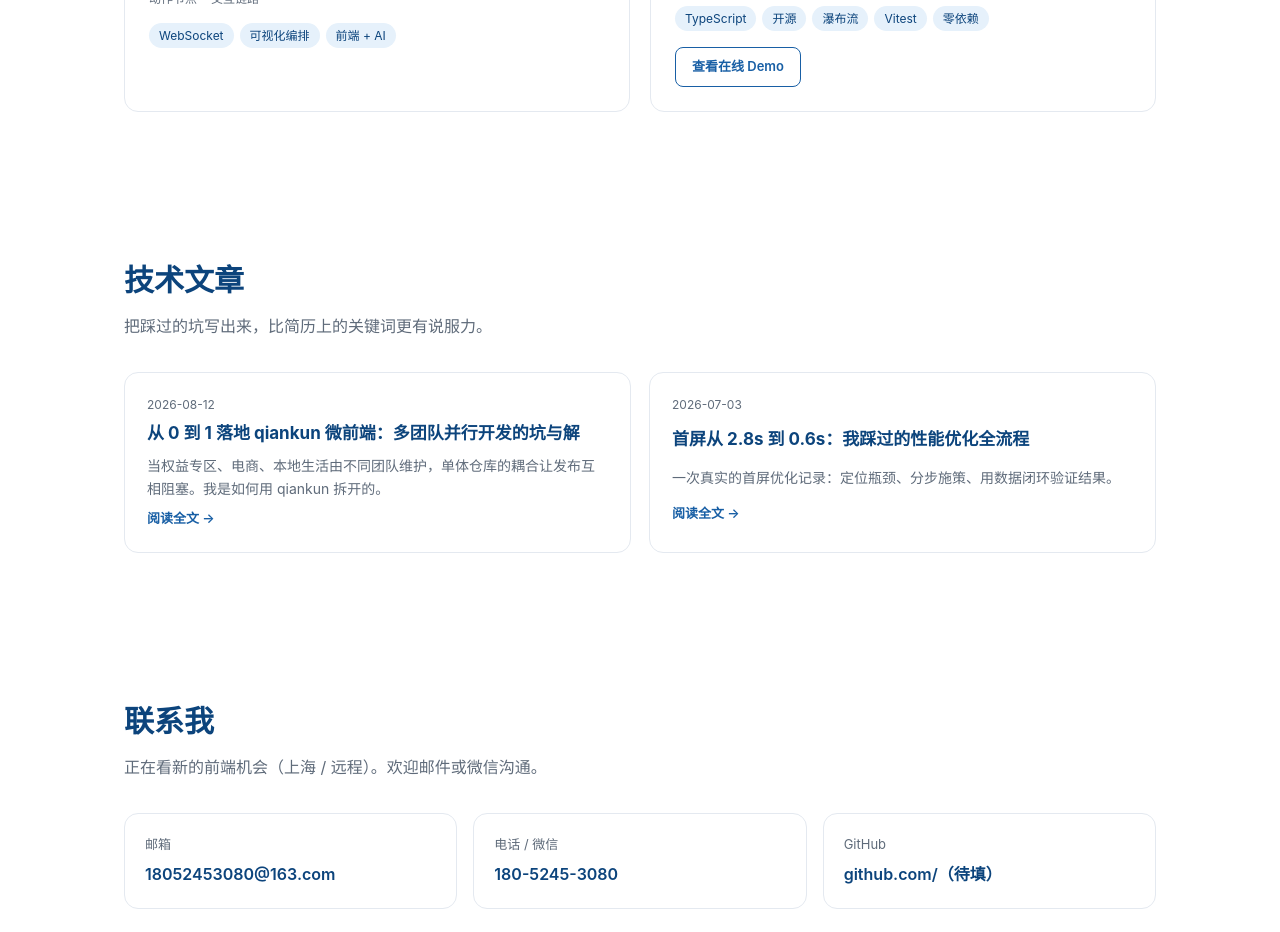
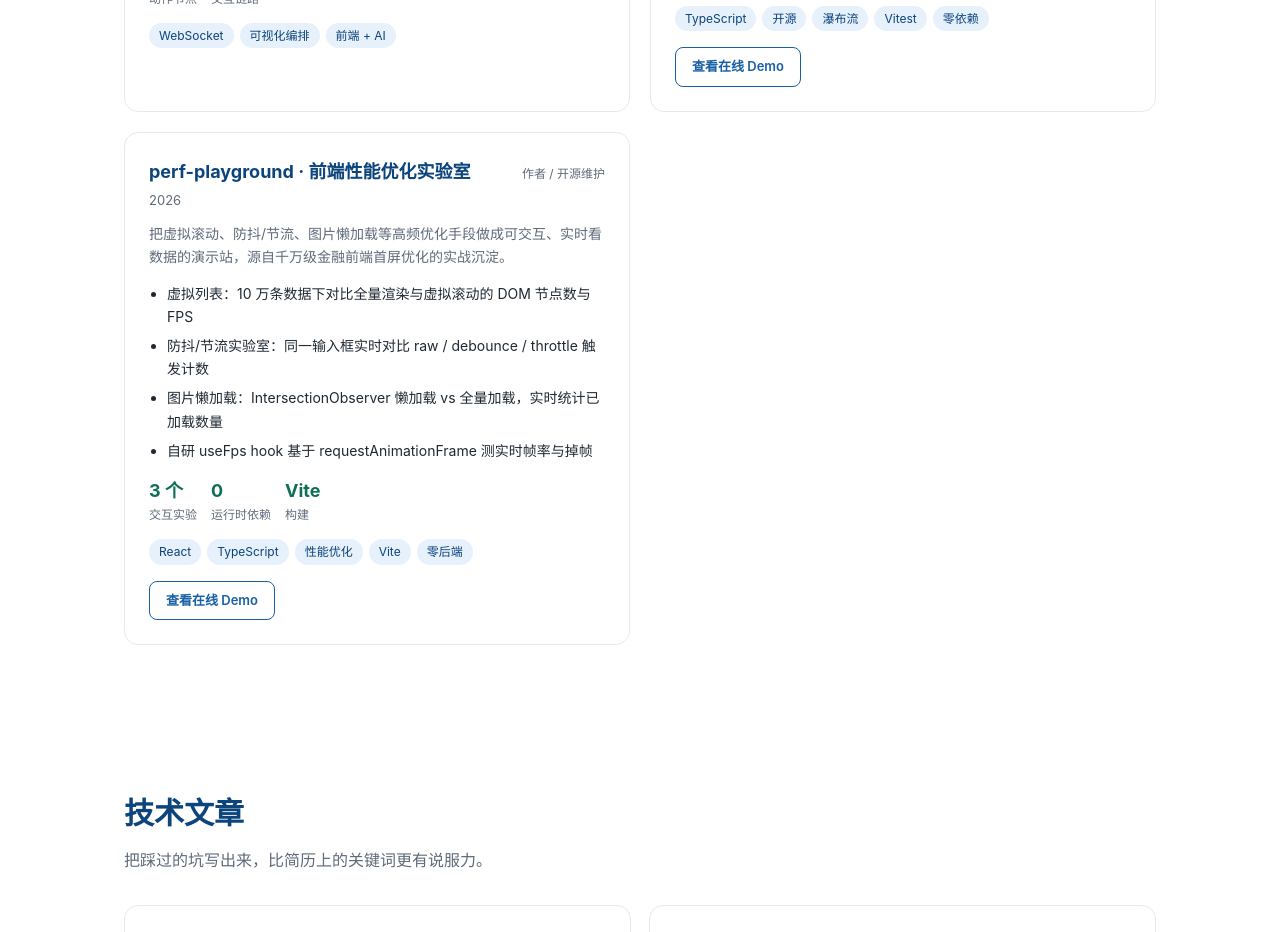
Before and after one commit to emma0506-web/portfolio, a React (Vite) app: page / in a window 1280 px wide. Shown: the part 2220-3152 px from the top of the page. Built offline with nearby package versions, Linux system fonts and the light colour scheme; the HTML template or start-up script is replaced by a standard one.

Commit message:
feat: 作品集新增 perf-playground 性能实验室卡片并打通 Demo 入口

```diff
--- a/src/data/projects.ts
+++ b/src/data/projects.ts
@@ -102,4 +102,27 @@ export const projects: Project[] = [
       { label: '查看在线 Demo', url: '/flow-grid/' },
     ],
   },
+  {
+    id: 'perf-playground',
+    name: 'perf-playground · 前端性能优化实验室',
+    role: '作者 / 开源维护',
+    period: '2026',
+    tags: ['React', 'TypeScript', '性能优化', 'Vite', '零后端'],
+    summary:
+      '把虚拟滚动、防抖/节流、图片懒加载等高频优化手段做成可交互、实时看数据的演示站，源自千万级金融前端首屏优化的实战沉淀。',
+    highlights: [
+      '虚拟列表：10 万条数据下对比全量渲染与虚拟滚动的 DOM 节点数与 FPS',
+      '防抖/节流实验室：同一输入框实时对比 raw / debounce / throttle 触发计数',
+      '图片懒加载：IntersectionObserver 懒加载 vs 全量加载，实时统计已加载数量',
+      '自研 useFps hook 基于 requestAnimationFrame 测实时帧率与掉帧',
+    ],
+    metrics: [
+      { label: '交互实验', value: '3 个' },
+      { label: '运行时依赖', value: '0' },
+      { label: '构建', value: 'Vite' },
+    ],
+    links: [
+      { label: '查看在线 Demo', url: '/perf-playground/' },
+    ],
+  },
 ]
```
